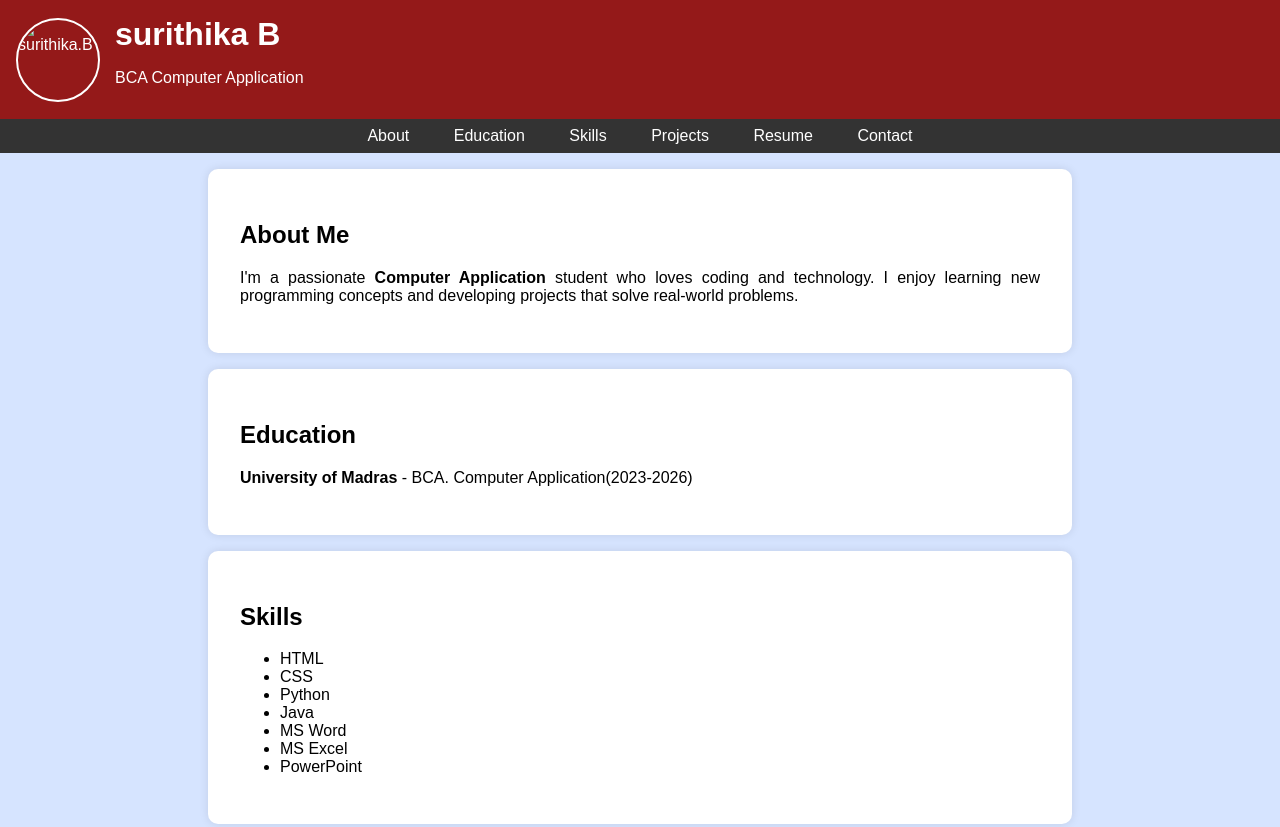
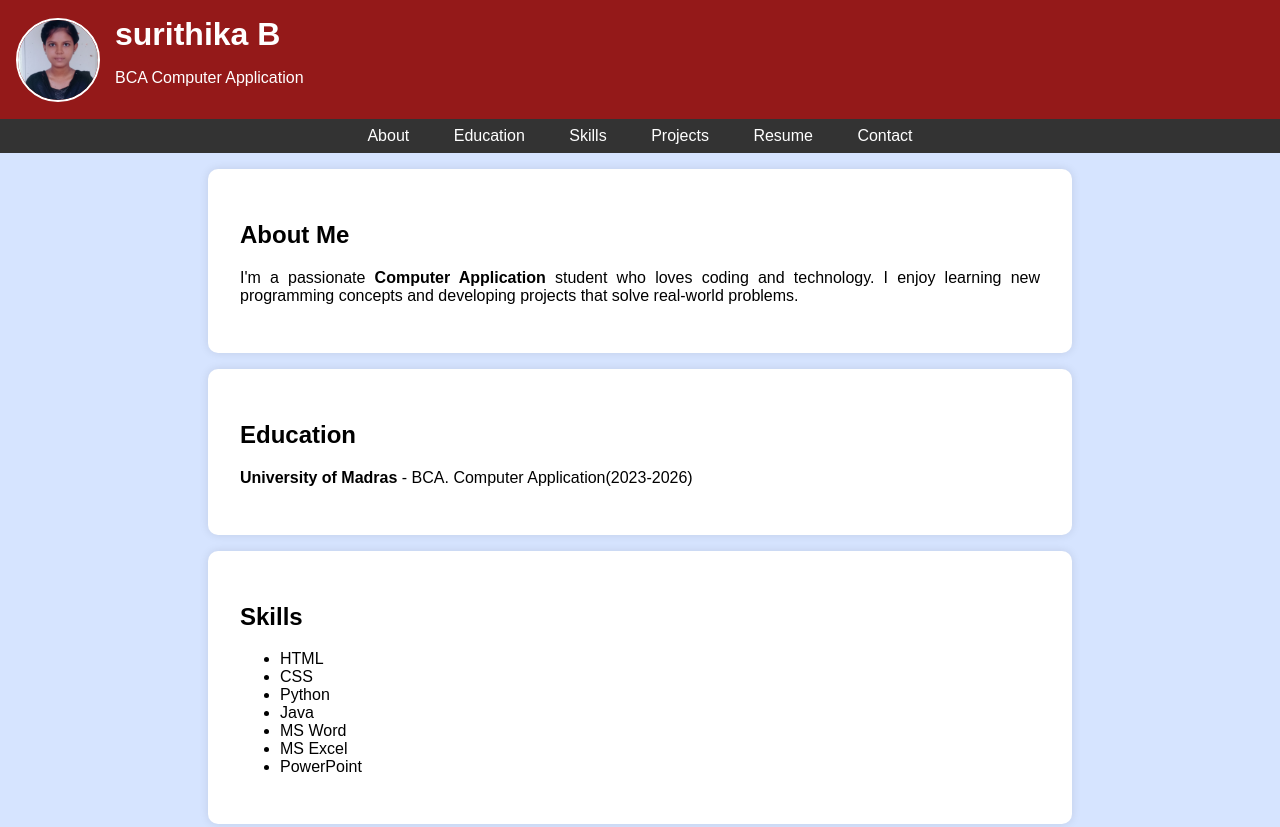
Before and after one commit to surithikaraji/Surithikaraji, a plain HTML site: page index.html in a window 1280 px wide. Shown: the top 827 px of the page. Drawn offline with Linux system fonts and the light colour scheme.

Commit message:
index.html

```diff
--- a/index.html
+++ b/index.html
@@ -96,7 +96,7 @@
 
     <header>
         <!-- Profile picture inside header, left-aligned near name -->
-        <img src="/storage/emulated/0/frontend/photo.jpg" alt="surithika.B" class="profile-picture">
+        <img src="IMG_20250324_144745.jpg" alt="surithika.B" class="profile-picture">
         <div class="header-content">
             <h1>surithika B</h1>
             <p>BCA Computer Application</p>
```
